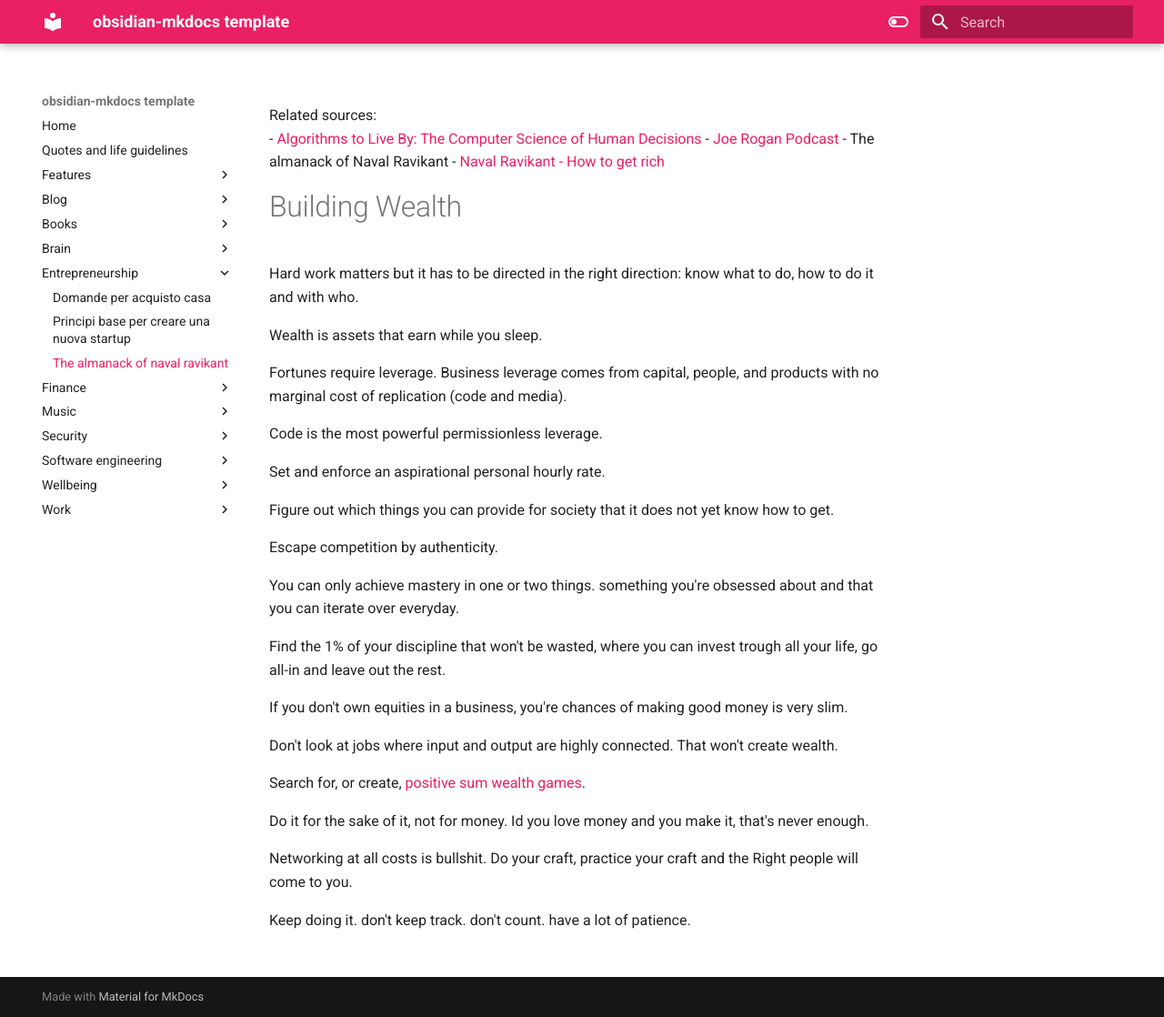
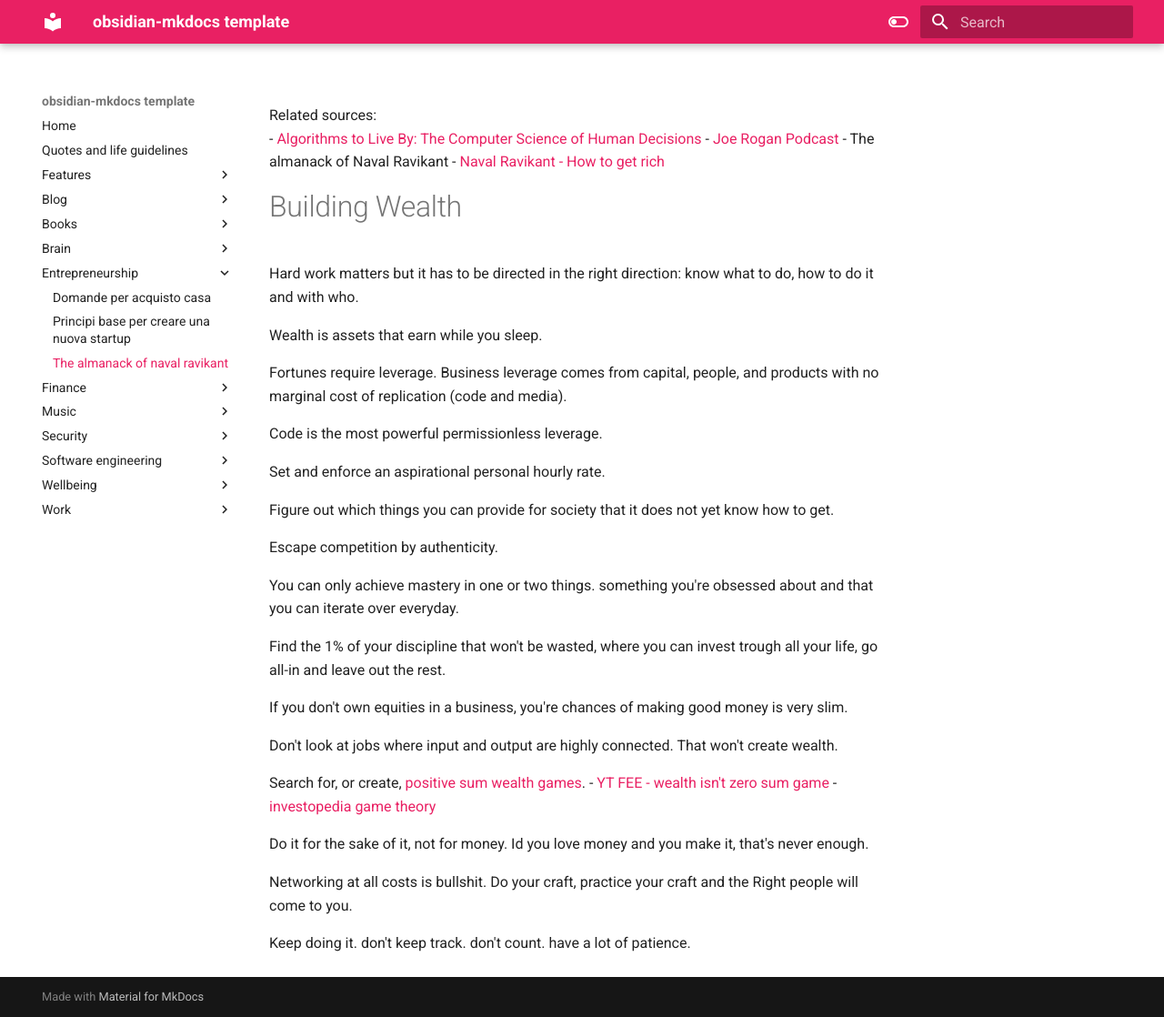
Before and after one commit to tuxerrante/knowledge, an MkDocs documentation site: the page built from docs/entrepreneurship/the-almanack-of-naval-ravikant.md, in a window 1280 px wide and 1118 px high. Shown: the whole window at 91% size. Built offline with MkDocs 1.6.1 and Material for MkDocs 9.7.7, drawn with Linux system fonts in a browser that asks for light colours.

Commit message:
Update the-almanack-of-naval-ravikant.md game-theory

```diff
--- a/docs/entrepreneurship/the-almanack-of-naval-ravikant.md
+++ b/docs/entrepreneurship/the-almanack-of-naval-ravikant.md
@@ -28,6 +28,9 @@ If you don't own equities in a business, you're chances of making good money is
 Don't look at jobs where input and output are highly connected. That won't create wealth.
 
 Search for, or create, [positive sum wealth games](https://youtu.be/7lSZQix6l3s?si=aAq4sePbesVpjgmp).
+   - [YT FEE - wealth isn't zero sum game](https://youtu.be/rixbHbaWBuk?si=IoM8uzldhO7O4eFt)
+   - [investopedia game theory](https://www.investopedia.com/terms/g/gametheory.asp)
+
 
 Do it for the sake of it, not for money. Id you love money and you make it, that's never enough.
 
```
